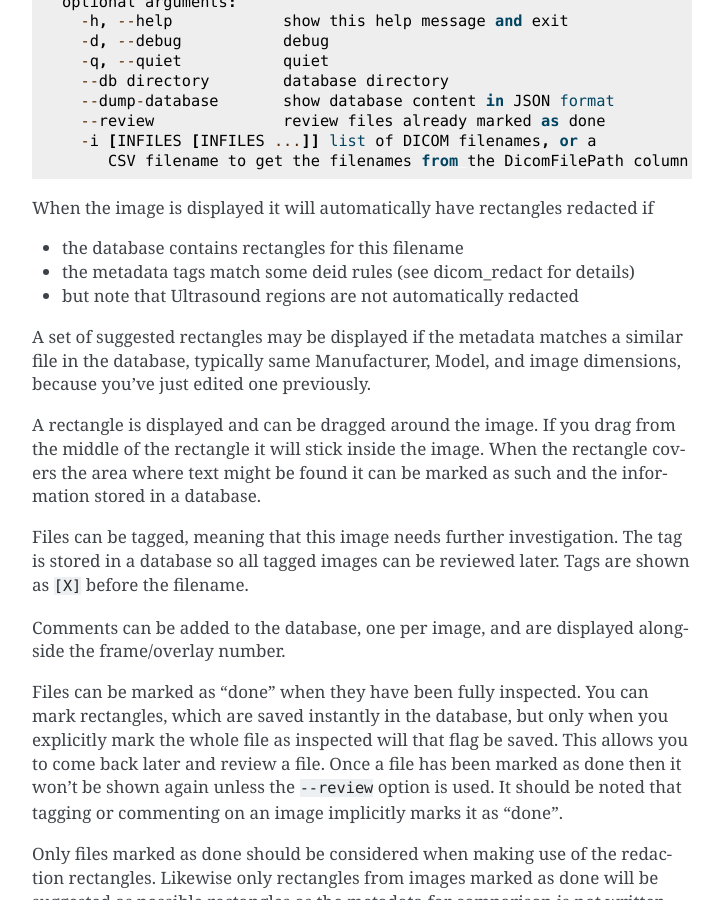
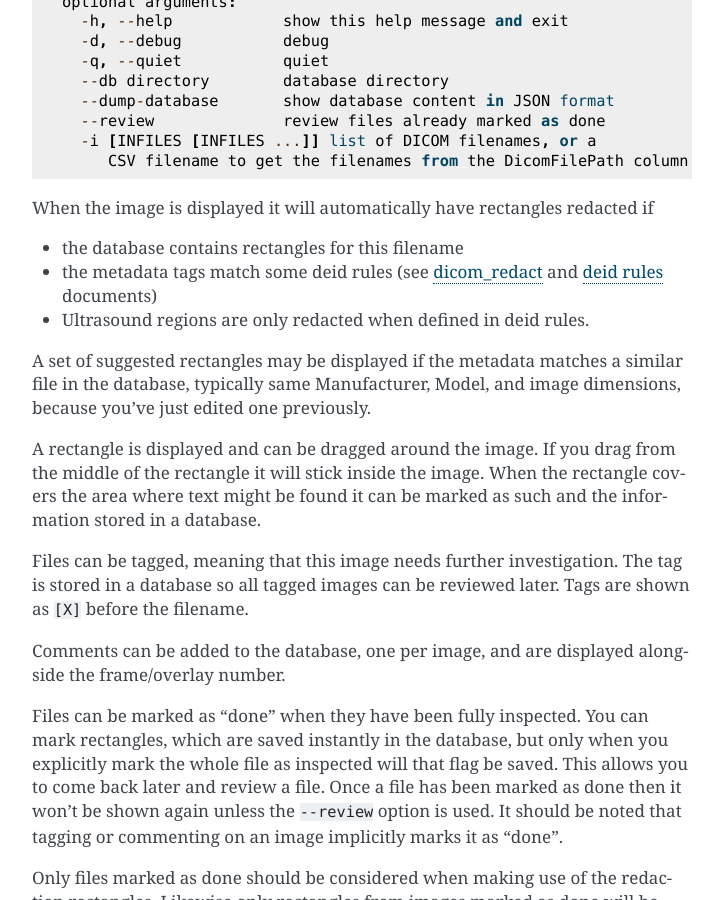
Before and after one commit to SMI/dicompixelanon, a Sphinx documentation site: the page built from doc/dcmaudit.md, in a window 1280 px wide and 900 px high, scrolled down 1197 px. Shown: the whole window, without its empty margins (388-1111 px from the left). Built offline with Sphinx 7.4.7, drawn with Linux system fonts in a browser that asks for light colours; some of the changed text lies outside the part shown.

Commit message:
Update doc for dcmaudit regarding ultrasound regions

````diff
--- a/doc/dcmaudit.md
+++ b/doc/dcmaudit.md
@@ -59,8 +59,9 @@ optional arguments:
 
 When the image is displayed it will automatically have rectangles redacted if
 * the database contains rectangles for this filename
-* the metadata tags match some deid rules (see dicom_redact for details)
-* but note that Ultrasound regions are not automatically redacted
+* the metadata tags match some deid rules
+(see [dicom_redact](dicom_redact.md) and [deid rules](deidrules.md) documents)
+* Ultrasound regions are only redacted when defined in deid rules.
 
 A set of suggested rectangles may be displayed if the metadata matches
 a similar file in the database, typically same Manufacturer, Model, and
@@ -151,8 +152,10 @@ does add an entry to the database which effectively marks it as done.
 
 ## Debugging
 
+Add the `-d` option to see what the program is doing.
+
 To see the database use the `--dump-database` option. The output is in JSON format
-with an array of rects and an array of tags.
+with an array of rects and an array of tags. Also see the `dbrects_to_deid_rules.py` script.
 
 List the completed images:
 ```
````
